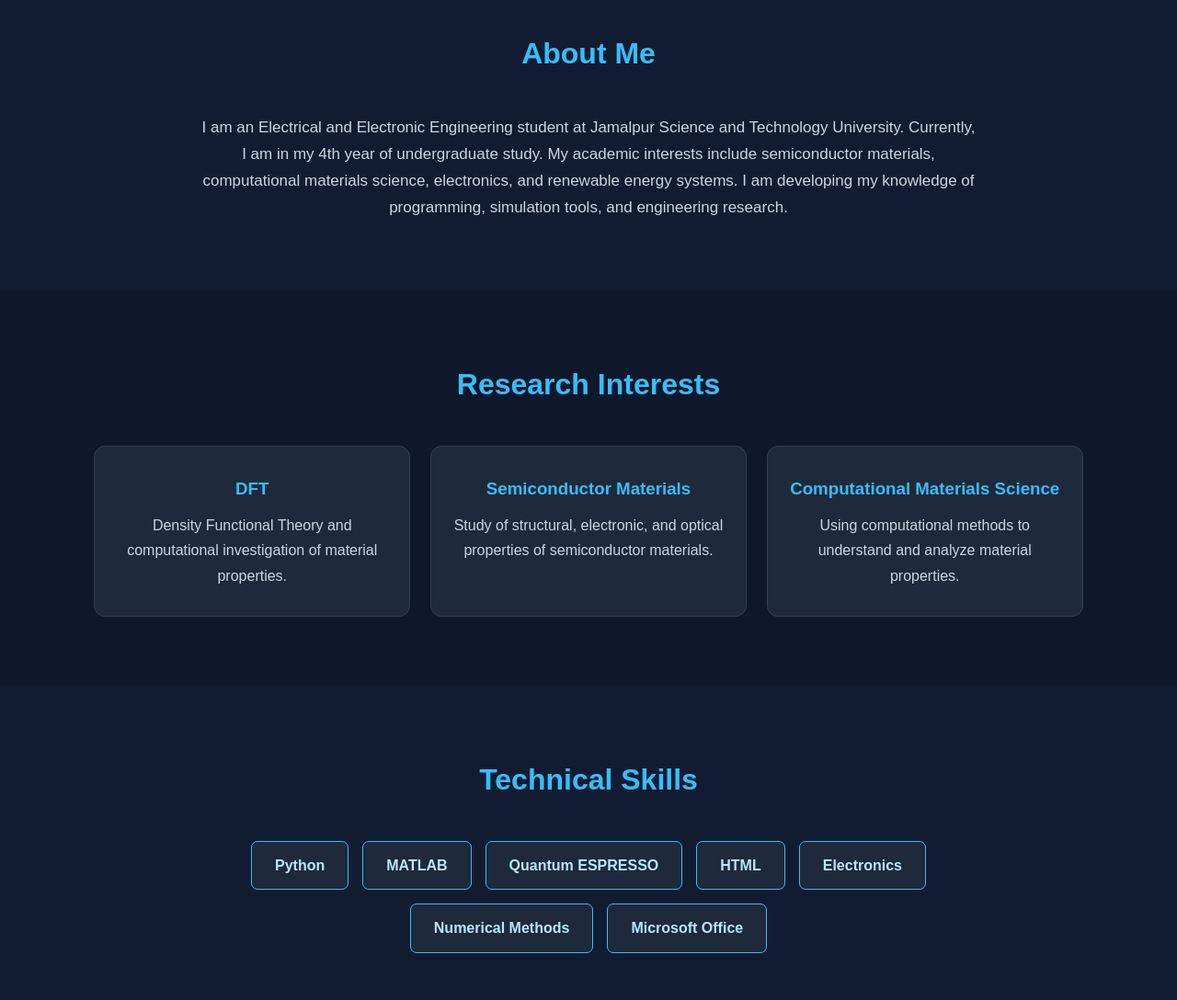
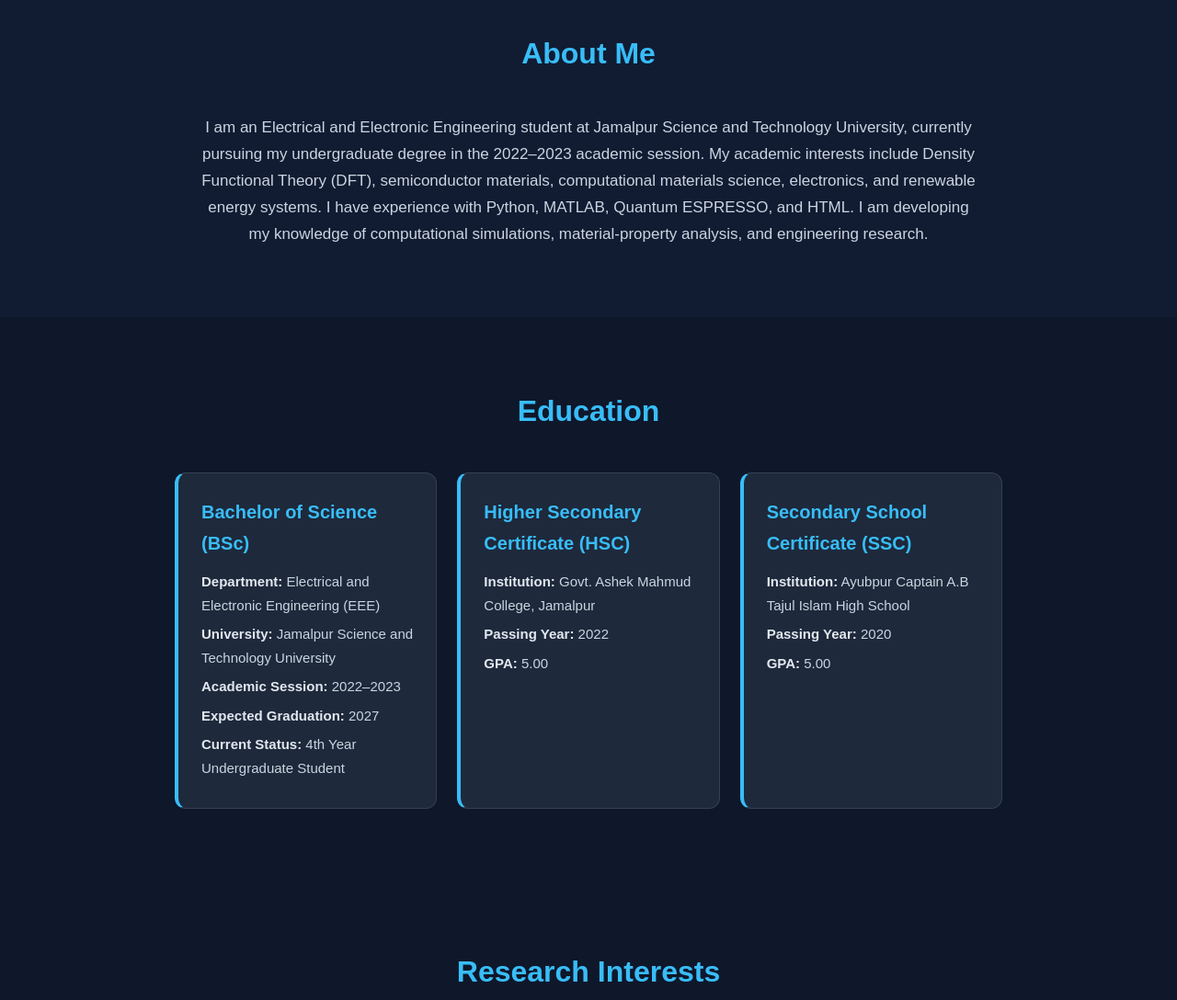
Before and after one commit to fatemaeee04bsfmstu-a11y/Portfolio, a plain HTML site: page index.html in a window 1280 px wide. Shown: the part 840-1928 px from the top of the page at 92% size. Drawn offline with Linux system fonts and the light colour scheme.

Commit message:
Update index.html

```diff
--- a/index.html
+++ b/index.html
@@ -4,7 +4,6 @@
 <head>
 <meta charset="UTF-8">
 <meta name="viewport" content="width=device-width, initial-scale=1.0">
-
 <title>Fatema Akter | EEE Portfolio</title>
 
 <style>
@@ -120,11 +119,11 @@ section {
     transform: translateY(-3px);
 }
 
-/* PROFILE PHOTO */
+/* PASSPORT-STYLE PROFILE PHOTO */
 .profile-card {
-    width: 300px;
-    height: 300px;
-    border-radius: 50%;
+    width: 240px;
+    height: 320px;
+    border-radius: 12px;
     padding: 7px;
     background: linear-gradient(135deg, #38bdf8, #6366f1);
     box-shadow: 0 0 35px rgba(56,189,248,0.2);
@@ -134,9 +133,10 @@ section {
 .profile-card img {
     width: 100%;
     height: 100%;
-    border-radius: 50%;
+    border-radius: 8px;
     object-fit: cover;
-    border: 5px solid #0f172a;
+    object-position: center;
+    border: 4px solid #0f172a;
 }
 
 /* ABOUT */
@@ -150,6 +150,49 @@ section {
     text-align: center;
     color: #cbd5e1;
     font-size: 17px;
+}
+
+/* EDUCATION */
+#education {
+    background: #0f172a;
+}
+
+.education-container {
+    max-width: 900px;
+    margin: auto;
+    display: grid;
+    grid-template-columns: repeat(auto-fit, minmax(260px, 1fr));
+    gap: 22px;
+}
+
+.education-card {
+    background: #1e293b;
+    padding: 25px;
+    border-radius: 12px;
+    border: 1px solid #334155;
+    border-left: 4px solid #38bdf8;
+    transition: 0.3s;
+}
+
+.education-card:hover {
+    transform: translateY(-6px);
+    border-color: #38bdf8;
+}
+
+.education-card h3 {
+    color: #38bdf8;
+    font-size: 20px;
+    margin-bottom: 12px;
+}
+
+.education-card p {
+    color: #cbd5e1;
+    font-size: 15px;
+    margin: 6px 0;
+}
+
+.education-card strong {
+    color: #e2e8f0;
 }
 
 /* RESEARCH INTERESTS */
@@ -353,8 +396,8 @@ footer {
     }
 
     .profile-card {
-        width: 230px;
-        height: 230px;
+        width: 210px;
+        height: 280px;
     }
 }
 
@@ -370,6 +413,10 @@ footer {
     .project-grid {
         grid-template-columns: 1fr;
     }
+
+    .education-container {
+        grid-template-columns: 1fr;
+    }
 }
 </style>
 </head>
@@ -383,6 +430,7 @@ footer {
     <nav>
         <a href="#home">Home</a>
         <a href="#about">About</a>
+        <a href="#education">Education</a>
         <a href="#research">Research</a>
         <a href="#skills">Skills</a>
         <a href="#projects">Projects</a>
@@ -402,10 +450,13 @@ footer {
         <h3>Electrical and Electronic Engineering Student</h3>
 
         <p>
-            I am an EEE student interested in semiconductor
-            materials and computational research. I enjoy
-            exploring electronics, programming, and
-            research-oriented engineering projects.
+            I am a fourth-year undergraduate student of Electrical
+            and Electronic Engineering at Jamalpur Science and
+            Technology University. My interests include
+            semiconductor materials, Density Functional Theory (DFT),
+            and computational materials science. I am interested in
+            applying computational tools and engineering knowledge
+            to explore material properties and research problems.
         </p>
 
         <a href="#contact" class="btn">Contact Me</a>
@@ -425,16 +476,100 @@ footer {
     <div class="about-content">
         <p>
             I am an Electrical and Electronic Engineering student
-            at Jamalpur Science and Technology University.
+            at Jamalpur Science and Technology University, currently
+            pursuing my undergraduate degree in the 2022–2023
+            academic session.
 
-            Currently, I am in my 4th year of undergraduate study.
-            My academic interests include semiconductor materials,
-            computational materials science, electronics, and
-            renewable energy systems.
+            My academic interests include Density Functional Theory
+            (DFT), semiconductor materials, computational materials
+            science, electronics, and renewable energy systems.
 
-            I am developing my knowledge of programming,
-            simulation tools, and engineering research.
+            I have experience with Python, MATLAB, Quantum ESPRESSO,
+            and HTML. I am developing my knowledge of computational
+            simulations, material-property analysis, and
+            engineering research.
         </p>
+    </div>
+
+</section>
+
+<!-- EDUCATION SECTION -->
+<section id="education">
+
+    <h2 class="section-title">Education</h2>
+
+    <div class="education-container">
+
+        <!-- BSc -->
+        <div class="education-card">
+            <h3>Bachelor of Science (BSc)</h3>
+
+            <p>
+                <strong>Department:</strong>
+                Electrical and Electronic Engineering (EEE)
+            </p>
+
+            <p>
+                <strong>University:</strong>
+                Jamalpur Science and Technology University
+            </p>
+
+            <p>
+                <strong>Academic Session:</strong>
+                2022–2023
+            </p>
+
+            <p>
+                <strong>Expected Graduation:</strong>
+                2027
+            </p>
+
+            <p>
+                <strong>Current Status:</strong>
+                4th Year Undergraduate Student
+            </p>
+        </div>
+
+        <!-- HSC -->
+        <div class="education-card">
+            <h3>Higher Secondary Certificate (HSC)</h3>
+
+            <p>
+                <strong>Institution:</strong>
+                Govt. Ashek Mahmud College, Jamalpur
+            </p>
+
+            <p>
+                <strong>Passing Year:</strong>
+                2022
+            </p>
+
+            <p>
+                <strong>GPA:</strong>
+                5.00
+            </p>
+        </div>
+
+        <!-- SSC -->
+        <div class="education-card">
+            <h3>Secondary School Certificate (SSC)</h3>
+
+            <p>
+                <strong>Institution:</strong>
+                Ayubpur Captain A.B Tajul Islam High School
+            </p>
+
+            <p>
+                <strong>Passing Year:</strong>
+                2020
+            </p>
+
+            <p>
+                <strong>GPA:</strong>
+                5.00
+            </p>
+        </div>
+
     </div>
 
 </section>
@@ -617,12 +752,15 @@ footer {
 
     <div class="research-box">
 
-        <h3>Computational Study of Semiconductor Materials Using DFT</h3>
+        <h3>
+            Computational Study of Semiconductor Materials Using DFT
+        </h3>
 
         <p>
-            I am exploring the structural, electronic, and optical
-            properties of semiconductor materials using Density
-            Functional Theory (DFT).
+            I am exploring the structural, electronic, optical,
+            thermodynamic, and strain-dependent properties of
+            semiconductor materials using Density Functional
+            Theory (DFT).
 
             My research learning involves Quantum ESPRESSO,
             Python, and computational analysis of material
```
